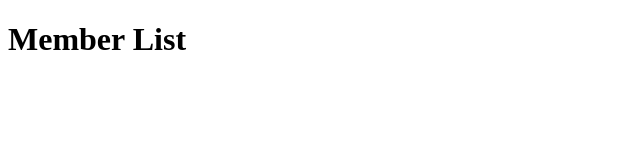
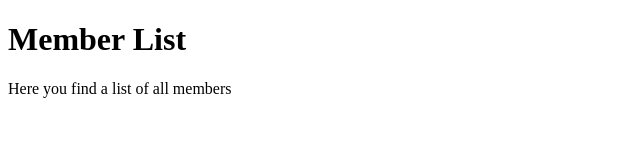
Before and after one commit to cristopher-rodrigues/inc-rodolfo, a plain HTML site: page member-list/index.html in a window 1280 px wide. Shown: the whole page, without its empty margins (0-640 px from the left). Drawn offline with Linux system fonts and the light colour scheme.

Commit message:
adds member paragraph

```diff
--- a/member-list/index.html
+++ b/member-list/index.html
@@ -5,5 +5,6 @@
 </head>
 <body>
 <h1>Member List</h1>
+<p>Here you find a list of all members</p>
 </body>
 </html>
```
